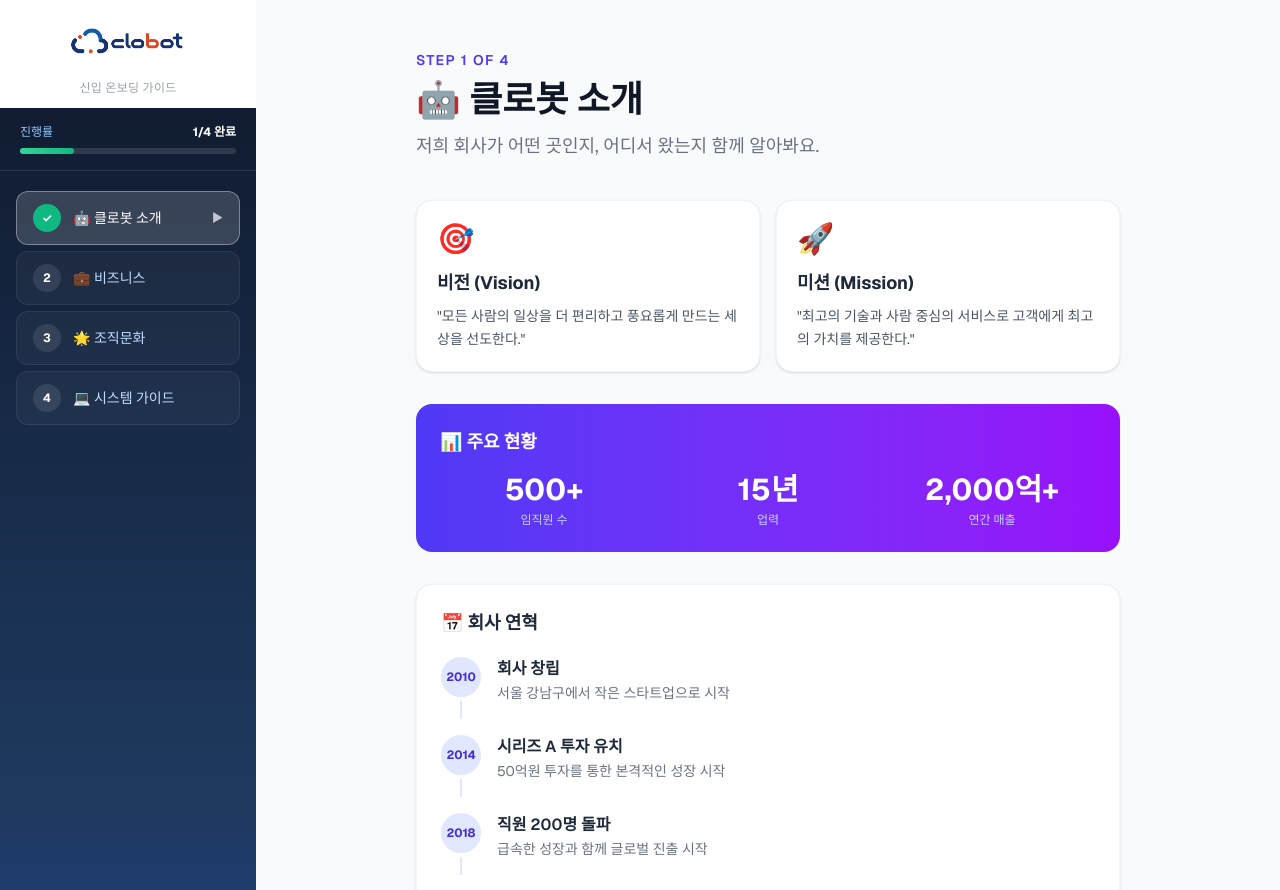
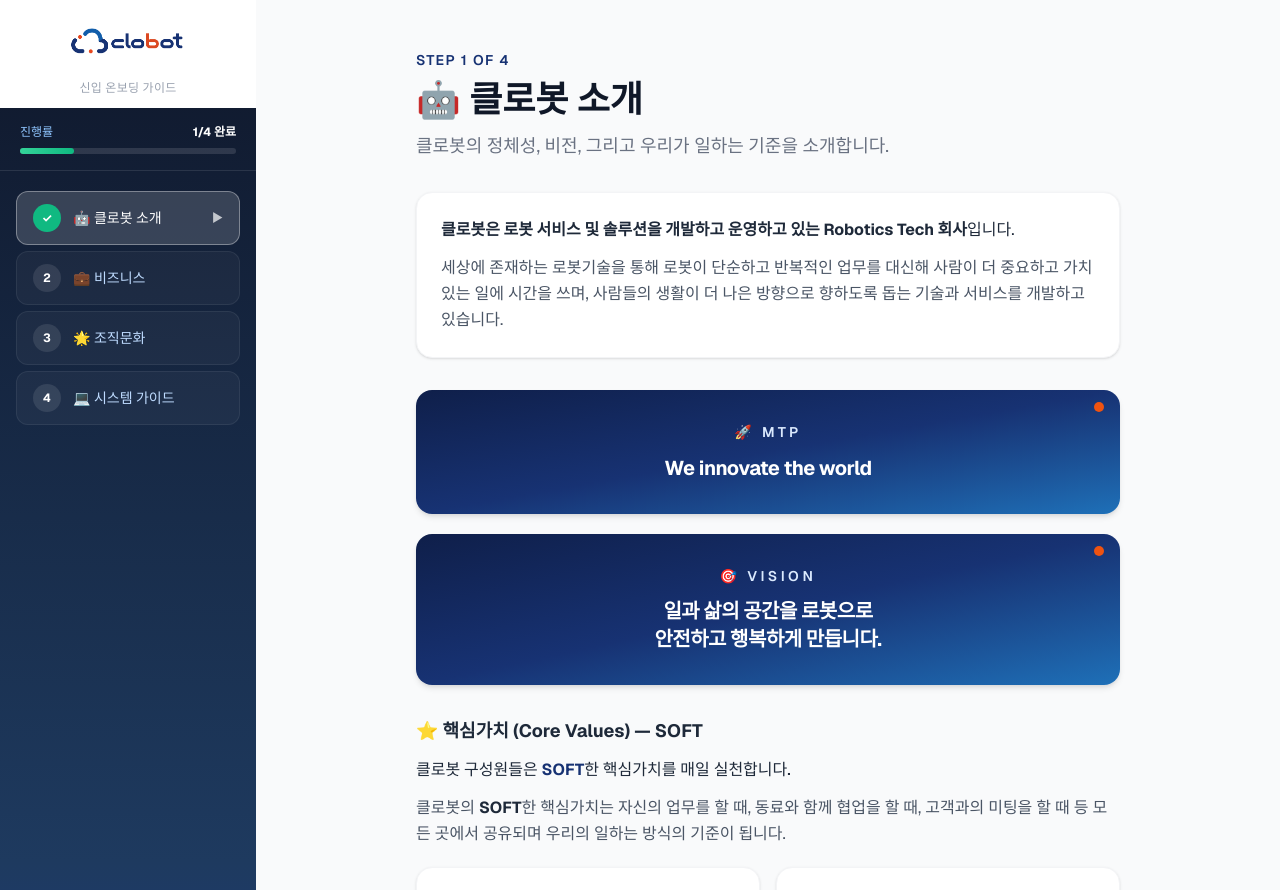
Before and after one commit to eundoni314/clobot-onboarding, a Next.js app: page /onboarding/company in a window 1280 px wide. Shown: the top 890 px of the page. Built offline with nearby package versions, Linux system fonts and the light colour scheme.

Commit message:
클로봇 소개 페이지 PDF 반영 + 브랜드 컬러 시스템 도입 (#4)

```diff
--- a/app/globals.css
+++ b/app/globals.css
@@ -1,4 +1,15 @@
 @import "tailwindcss";
+
+/* CLOBOT 브랜드 컬러 — CI 기준 */
+@theme {
+  --color-brand-navy: #173273;
+  --color-brand-navy-dark: #0F1F4A;
+  --color-brand-navy-light: #2A4A9C;
+  --color-brand-blue: #1E70B8;
+  --color-brand-blue-light: #4A9FE0;
+  --color-brand-orange: #EE5311;
+  --color-brand-orange-light: #F37544;
+}
 
 :root {
   --font-geist: 'Geist', sans-serif;
@@ -9,7 +20,7 @@ body {
 }
 
 .sidebar-gradient {
-  background: linear-gradient(180deg, #1e1b4b 0%, #312e81 50%, #3730a3 100%);
+  background: linear-gradient(180deg, #0F1F4A 0%, #173273 50%, #2A4A9C 100%);
 }
 
 .step-complete {
--- a/app/onboarding/company/page.tsx
+++ b/app/onboarding/company/page.tsx
@@ -4,12 +4,11 @@ import { useEffect } from 'react';
 import { useProgress } from '@/app/contexts/ProgressContext';
 import SectionNav from '@/app/components/SectionNav';
 
-const milestones = [
-  { year: '2010', event: '회사 창립', desc: '서울 강남구에서 작은 스타트업으로 시작' },
-  { year: '2014', event: '시리즈 A 투자 유치', desc: '50억원 투자를 통한 본격적인 성장 시작' },
-  { year: '2018', event: '직원 200명 돌파', desc: '급속한 성장과 함께 글로벌 진출 시작' },
-  { year: '2022', event: '코스피 상장', desc: '업계 선도 기업으로 자리매김' },
-  { year: '현재', event: '직원 500+명', desc: '지속적인 성장을 이어가고 있습니다' },
+const softValues = [
+  { letter: 'S', name: 'Smart', desc: '우리는 전문성을 가지며 더 큰 성장을 위해 끊임없이 고민하고 탐구합니다.' },
+  { letter: 'O', name: 'Open Mind', desc: '우리는 자유롭게 생각을 공유하고 의견을 수용하며 서로를 존중합니다.' },
+  { letter: 'F', name: 'Fast & Flexibility', desc: '우리는 변화하는 비즈니스 환경에서 유연하게 행동하며 빠르게 대처합니다.' },
+  { letter: 'T', name: 'Trust', desc: '우리는 사회, 고객, 구성원과의 관계에서 신뢰를 바탕으로 행동하며 책임을 다합니다.' },
 ];
 
 export default function CompanyPage() {
@@ -19,58 +18,59 @@ export default function CompanyPage() {
   return (
     <div className="max-w-3xl mx-auto px-4 sm:px-8 py-8 sm:py-12">
       {/* 헤더 */}
-      <div className="mb-8 sm:mb-10">
-        <span className="text-indigo-600 text-xs sm:text-sm font-semibold uppercase tracking-widest">Step 1 of 4</span>
+      <div className="mb-6 sm:mb-8">
+        <span className="text-brand-navy text-xs sm:text-sm font-semibold uppercase tracking-widest">Step 1 of 4</span>
         <h1 className="text-2xl sm:text-4xl font-bold text-gray-900 mt-2 mb-2 sm:mb-3">🤖 클로봇 소개</h1>
-        <p className="text-gray-500 text-sm sm:text-lg">저희 회사가 어떤 곳인지, 어디서 왔는지 함께 알아봐요.</p>
+        <p className="text-gray-500 text-sm sm:text-lg">클로봇의 정체성, 비전, 그리고 우리가 일하는 기준을 소개합니다.</p>
       </div>
 
-      {/* 비전 & 미션 */}
-      <div className="grid grid-cols-1 sm:grid-cols-2 gap-4 mb-6 sm:mb-8">
-        <div className="bg-white rounded-2xl p-5 shadow-sm border border-gray-100">
-          <div className="text-3xl mb-3">🎯</div>
-          <h2 className="text-base sm:text-lg font-bold text-gray-800 mb-2">비전 (Vision)</h2>
-          <p className="text-gray-600 text-sm leading-relaxed">"모든 사람의 일상을 더 편리하고 풍요롭게 만드는 세상을 선도한다."</p>
-        </div>
-        <div className="bg-white rounded-2xl p-5 shadow-sm border border-gray-100">
-          <div className="text-3xl mb-3">🚀</div>
-          <h2 className="text-base sm:text-lg font-bold text-gray-800 mb-2">미션 (Mission)</h2>
-          <p className="text-gray-600 text-sm leading-relaxed">"최고의 기술과 사람 중심의 서비스로 고객에게 최고의 가치를 제공한다."</p>
-        </div>
+      {/* 회사 소개 */}
+      <div className="bg-white rounded-2xl p-5 sm:p-6 shadow-sm border border-gray-100 mb-6 sm:mb-8 space-y-3">
+        <p className="text-gray-800 text-sm sm:text-base leading-relaxed">
+          <strong>클로봇은 로봇 서비스 및 솔루션을 개발하고 운영하고 있는 Robotics Tech 회사</strong>입니다.
+        </p>
+        <p className="text-gray-600 text-sm sm:text-base leading-relaxed">
+          세상에 존재하는 로봇기술을 통해 로봇이 단순하고 반복적인 업무를 대신해 사람이 더 중요하고 가치 있는 일에
+          시간을 쓰며, 사람들의 생활이 더 나은 방향으로 향하도록 돕는 기술과 서비스를 개발하고 있습니다.
+        </p>
       </div>
 
-      {/* 주요 현황 */}
-      <div className="bg-gradient-to-r from-indigo-600 to-purple-600 rounded-2xl p-5 sm:p-6 mb-6 sm:mb-8 text-white">
-        <h2 className="text-base sm:text-lg font-bold mb-4">📊 주요 현황</h2>
-        <div className="grid grid-cols-3 gap-3 sm:gap-4 text-center">
-          {[
-            { value: '500+', label: '임직원 수' },
-            { value: '15년', label: '업력' },
-            { value: '2,000억+', label: '연간 매출' },
-          ].map((item) => (
-            <div key={item.label}>
-              <p className="text-xl sm:text-3xl font-bold">{item.value}</p>
-              <p className="text-indigo-200 text-xs mt-1">{item.label}</p>
-            </div>
-          ))}
-        </div>
+      {/* MTP */}
+      <div className="bg-gradient-to-br from-brand-navy-dark via-brand-navy to-brand-blue rounded-2xl p-6 sm:p-8 mb-4 sm:mb-5 text-white text-center shadow-md relative overflow-hidden">
+        <div className="absolute top-3 right-4 w-2 h-2 sm:w-2.5 sm:h-2.5 rounded-full bg-brand-orange" />
+        <p className="text-xs sm:text-sm font-semibold uppercase tracking-[0.25em] text-blue-100 mb-2 sm:mb-3">🚀 MTP</p>
+        <p className="text-base sm:text-xl font-bold tracking-tight">We innovate the world</p>
       </div>
 
-      {/* 연혁 */}
-      <div className="bg-white rounded-2xl p-5 sm:p-6 shadow-sm border border-gray-100 mb-6 sm:mb-8">
-        <h2 className="text-base sm:text-lg font-bold text-gray-800 mb-5">📅 회사 연혁</h2>
-        <div className="space-y-4">
-          {milestones.map((m, i) => (
-            <div key={i} className="flex gap-3 sm:gap-4">
-              <div className="flex flex-col items-center">
-                <div className="w-10 h-10 rounded-full bg-indigo-100 flex items-center justify-center flex-shrink-0">
-                  <span className="text-indigo-700 text-xs font-bold">{m.year}</span>
-                </div>
-                {i < milestones.length - 1 && <div className="w-0.5 flex-1 bg-indigo-100 mt-1" />}
+      {/* Vision */}
+      <div className="bg-gradient-to-br from-brand-navy-dark via-brand-navy to-brand-blue rounded-2xl p-6 sm:p-8 mb-6 sm:mb-8 text-white text-center shadow-md relative overflow-hidden">
+        <div className="absolute top-3 right-4 w-2 h-2 sm:w-2.5 sm:h-2.5 rounded-full bg-brand-orange" />
+        <p className="text-xs sm:text-sm font-semibold uppercase tracking-[0.25em] text-blue-100 mb-2 sm:mb-3">🎯 Vision</p>
+        <p className="text-base sm:text-xl font-bold tracking-tight leading-snug">
+          일과 삶의 공간을 로봇으로<br className="hidden sm:block" /> 안전하고 행복하게 만듭니다.
+        </p>
+      </div>
+
+      {/* 핵심가치 SOFT */}
+      <div className="mb-6 sm:mb-8">
+        <h2 className="text-base sm:text-lg font-bold text-gray-800 mb-2 sm:mb-3">⭐ 핵심가치 (Core Values) — SOFT</h2>
+        <div className="space-y-2 sm:space-y-3 mb-4 sm:mb-5">
+          <p className="text-gray-800 text-sm sm:text-base leading-relaxed font-medium">
+            클로봇 구성원들은 <strong className="text-brand-navy">SOFT</strong>한 핵심가치를 매일 실천합니다.
+          </p>
+          <p className="text-gray-600 text-sm sm:text-base leading-relaxed">
+            클로봇의 <strong className="text-gray-800">SOFT</strong>한 핵심가치는 자신의 업무를 할 때, 동료와 함께 협업을 할 때, 고객과의 미팅을 할 때 등 모든 곳에서 공유되며 우리의 일하는 방식의 기준이 됩니다.
+          </p>
+        </div>
+        <div className="grid grid-cols-1 sm:grid-cols-2 gap-3 sm:gap-4 auto-rows-fr">
+          {softValues.map((v) => (
+            <div key={v.letter} className="bg-white rounded-2xl p-4 sm:p-5 shadow-sm border border-gray-100 flex gap-3 sm:gap-4 items-center">
+              <div className="flex-shrink-0 w-12 h-12 sm:w-14 sm:h-14 rounded-xl bg-gradient-to-br from-brand-navy to-brand-blue text-white text-2xl sm:text-3xl font-bold flex items-center justify-center shadow-sm">
+                {v.letter}
               </div>
-              <div className="pb-4">
-                <p className="font-semibold text-gray-800 text-sm sm:text-base">{m.event}</p>
-                <p className="text-gray-500 text-xs sm:text-sm mt-0.5">{m.desc}</p>
+              <div className="flex-1 min-w-0">
+                <p className="font-bold text-gray-800 text-sm sm:text-base">{v.name}</p>
+                <p className="text-gray-500 text-xs sm:text-sm mt-1 leading-relaxed">{v.desc}</p>
               </div>
             </div>
           ))}
```
Also changed, not shown: 2 other files (tests, documents, lock files or other folders).
